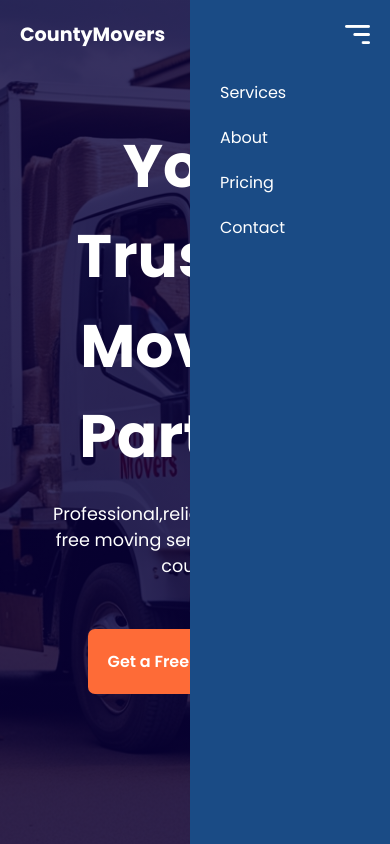
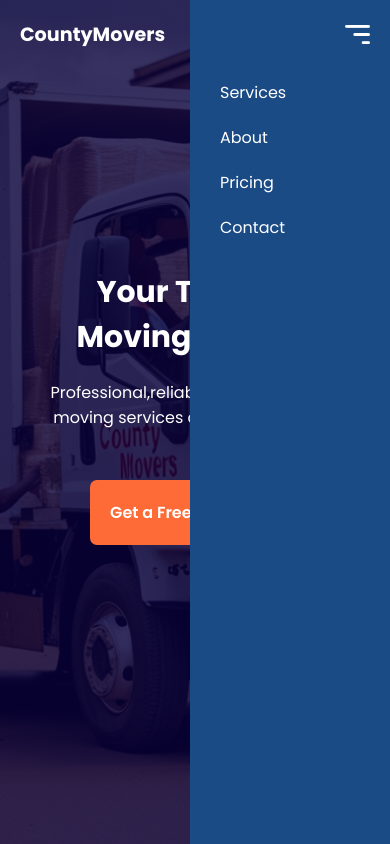
Before and after one commit to networkchaos/CountyMovers, a React (Vite) app in the folder Movers-Landing-Page/: page / in a window 390 px wide. Shown: the top 844 px of the page. Built offline with nearby package versions, Linux system fonts and the light colour scheme.

Commit message:
Hero text mobile device media queries

```diff
--- a/Movers-Landing-Page/src/Components/Hero/Hero.css
+++ b/Movers-Landing-Page/src/Components/Hero/Hero.css
@@ -21,6 +21,10 @@
 
 .hero-text h1{
     font-size: 60px;
+    width: 80%;
+    position: relative;
+    left: 50%;
+    transform: translate(-50%);
 }
 
 .hero-text p{
@@ -55,3 +59,36 @@
     transition: 0.6s;
     margin-left: 10px;
 }
+
+
+/* ============= Media Queries =================== */
+/* ============= Mobile Device =================== */
+@media (max-width:480px){
+    /* .hero {
+        width: 100%;
+        min-height: 100vh;
+        background: linear-gradient(rgba(8,0,58,0.8),rgba(8,0,58,0.8)), url('../../assets/County-Movers.jpg');
+        background-position: center;
+        background-size: cover;
+        background-repeat: no-repeat;
+        padding-left: 10%;
+        padding-right: 10%;
+        display: flex;
+        align-items: center;
+        justify-content: center;
+        position: relative;
+        top: 0%;
+    } */
+
+
+    .hero-text h1{
+        font-size: 30px;
+    }
+
+    .hero-text p{
+        font-size: 1rem;
+    }
+    .hero-text button svg {
+        width: 25px;
+    }
+}
--- a/Movers-Landing-Page/src/Components/Hero/Hero.jsx
+++ b/Movers-Landing-Page/src/Components/Hero/Hero.jsx
@@ -6,8 +6,8 @@ const Hero = () => {
   return (
     <div className='hero'>
       <div className='hero-text'>
-        <h1>Your Trusted Moving </h1>
-        <h1>Partner</h1>
+        <h1>Your Trusted Moving Partner</h1>
+
         <p>Professional,reliable, and stress-free moving services across the country</p>
         <button>
           <Link to='contact-container' smooth={true}duration={800} offset={-150}>
```
